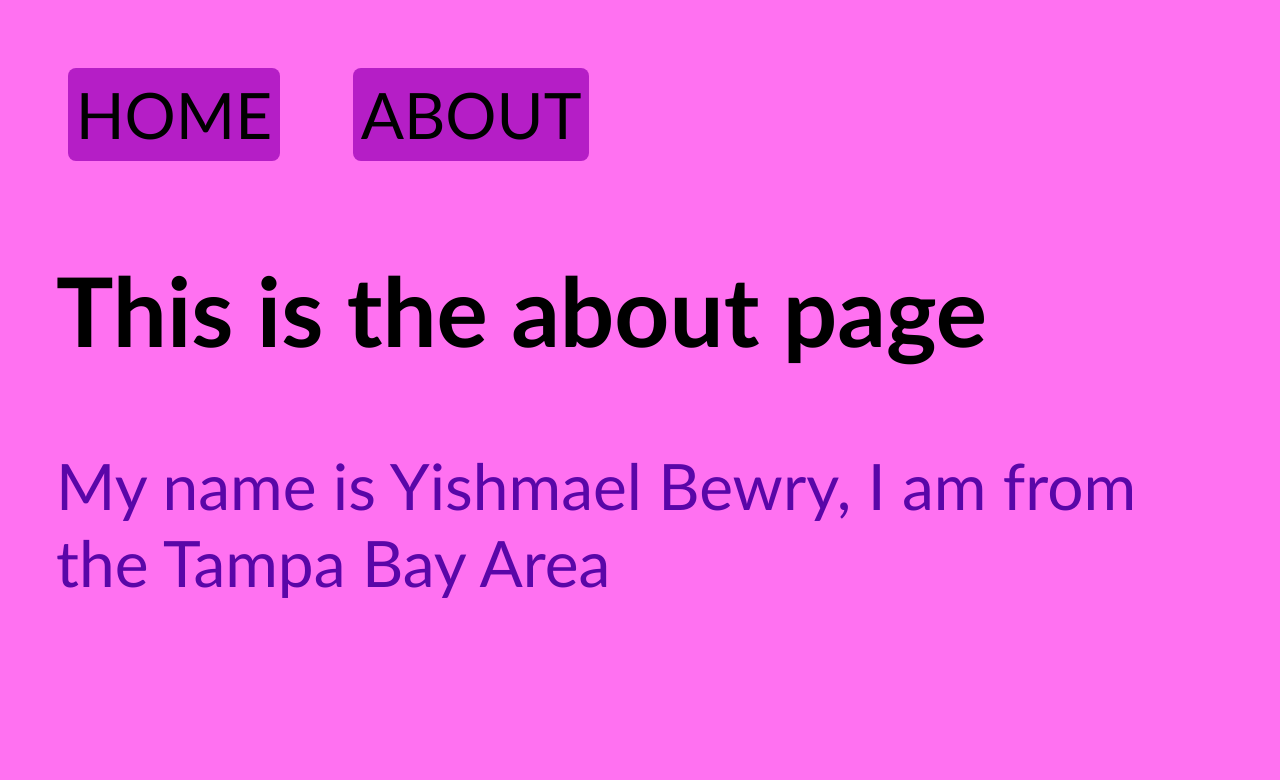
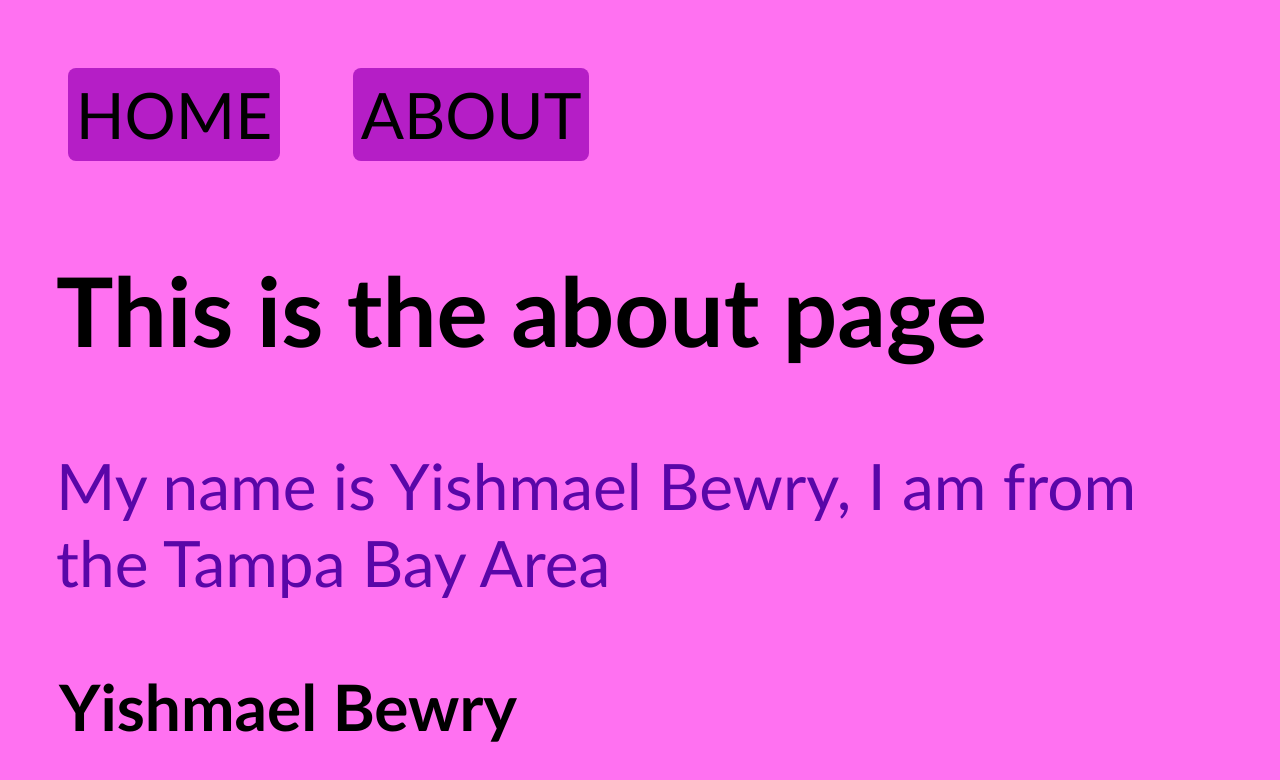
Before and after one commit to Drakocopter/basic-project, a plain HTML site: page about.html in a window 1280 px wide. Drawn offline with Linux system fonts and the light colour scheme.

```diff
--- a/about.html
+++ b/about.html
@@ -15,10 +15,11 @@
   <a href="about.html">ABOUT</a>
   <h2>This is the about page</h2>
   <p> My name is Yishmael Bewry, I am from the Tampa Bay Area</p>
+  <table>
+    <th>Yishmael Bewry</th>
+  </table>
 
-  <script src="script.js">
-
-  </script>
+  <script src="script.js"></script>
 </body>
 
 </html>
```
